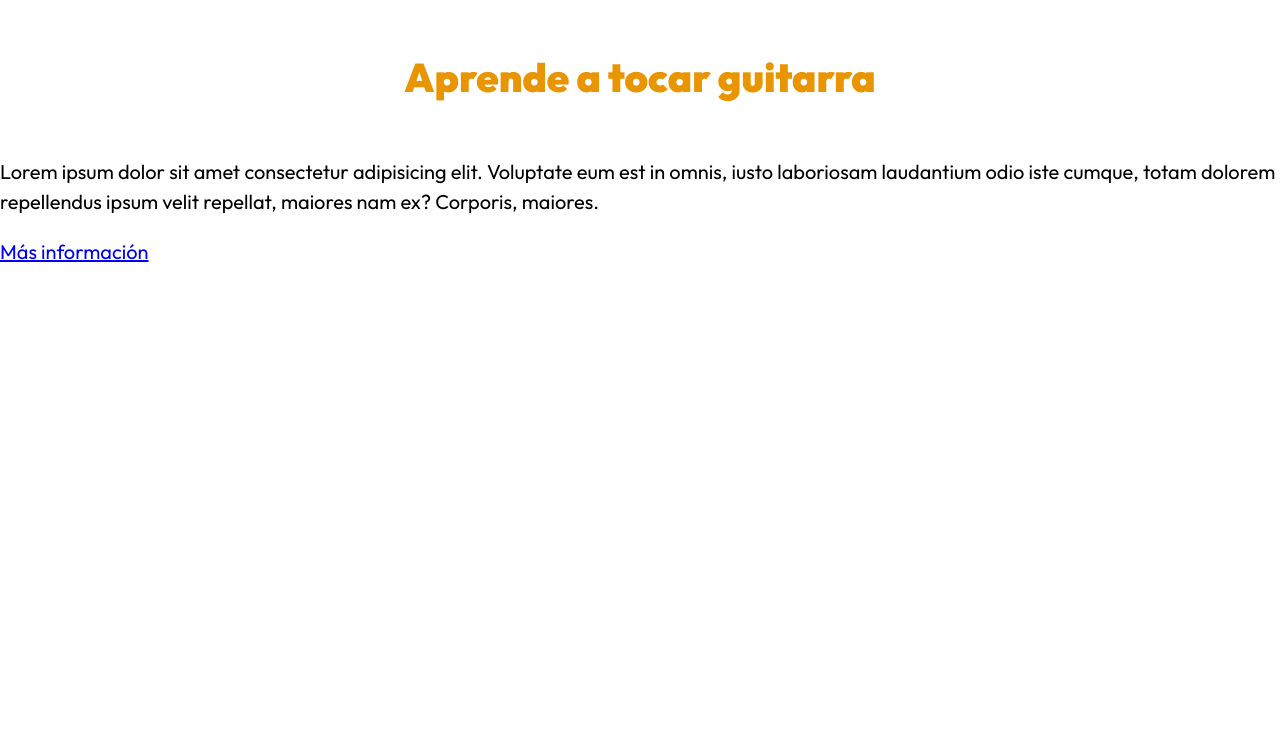
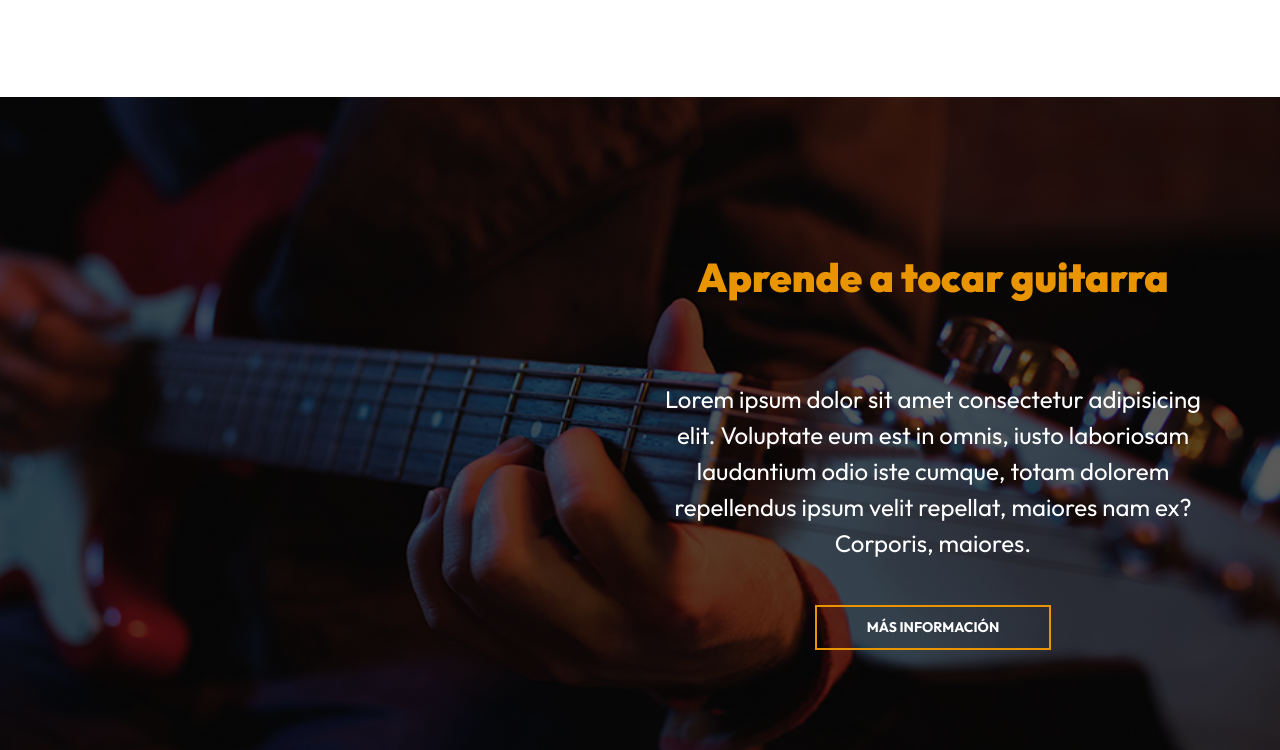
Before and after one commit to jimmy-bustillo/guitarLA, a plain HTML site: page index.html in a window 1280 px wide. Shown: the part 2515-3265 px from the top of the page. Before the commit the page ends 2782 px from the top, so only its background shows below. Drawn offline with Linux system fonts and the light colour scheme.

Commit message:
agrega los estilos de la sección de cursos

```diff
--- a/css/app.css
+++ b/css/app.css
@@ -22,13 +22,13 @@ img {
   max-width: 100%;
 }
 
-[class$="__contenedor"] {
+[class*="__contenedor"] {
   max-width: 120rem;
   margin: 0 auto;
   width: 90%;
 }
 
-[class$="__heading"] {
+[class*="__heading"] {
   font-size: 4rem;
   text-align: center;
   font-weight: 900;
@@ -222,3 +222,59 @@ img {
   background-color: var(--primary);
   color: var(--blanco);
 }
+
+.cursos {
+  background-image: linear-gradient(
+      to right,
+      rgb(0 0 0 / 0.65),
+      rgb(0 0 0 / 0.65)
+    ),
+    url("../img/cursos_bg.jpg");
+  padding: 10rem 0;
+  margin-top: 10rem;
+  background-position: 50%;
+  background-size: cover;
+}
+
+@media (min-width: 768px) {
+  .cursos__grid {
+    display: grid;
+    grid-template-columns: repeat(2, 1fr);
+    gap: 2rem;
+  }
+}
+
+.cursos__contenido {
+  display: flex;
+  flex-direction: column;
+  align-items: center;
+}
+@media (min-width: 768px) {
+  .cursos__contenido {
+    grid-column: 2 / 3;
+  }
+}
+
+.cursos__texto {
+  color: var(--blanco);
+  text-align: center;
+  font-size: 2.4rem;
+}
+
+.cursos__enlace {
+  color: var(--blanco);
+  margin-top: 2rem;
+  display: inline-block;
+  border: 2px solid var(--primary);
+  text-decoration: none;
+  padding: 1rem 5rem;
+  text-transform: uppercase;
+  font-size: 1.4rem;
+  font-weight: 700;
+  transition-property: background-color;
+  transition-duration: 0.3s;
+}
+
+.cursos__enlace:hover {
+  background-color: var(--primary);
+}
```
